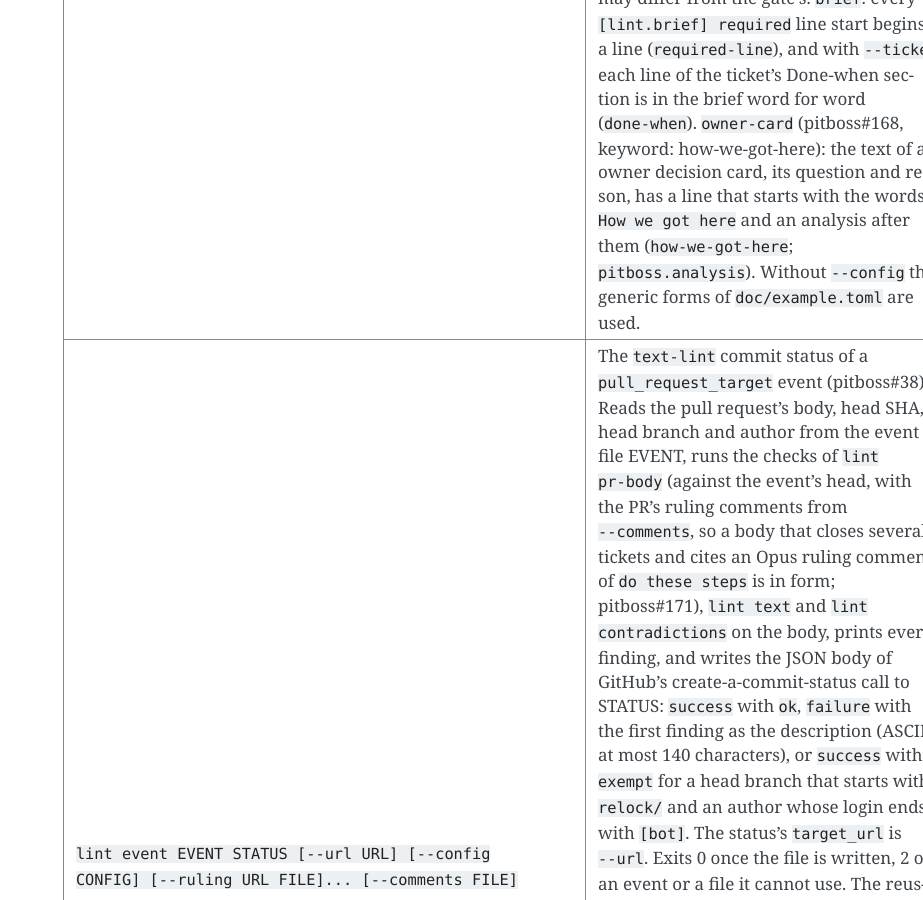
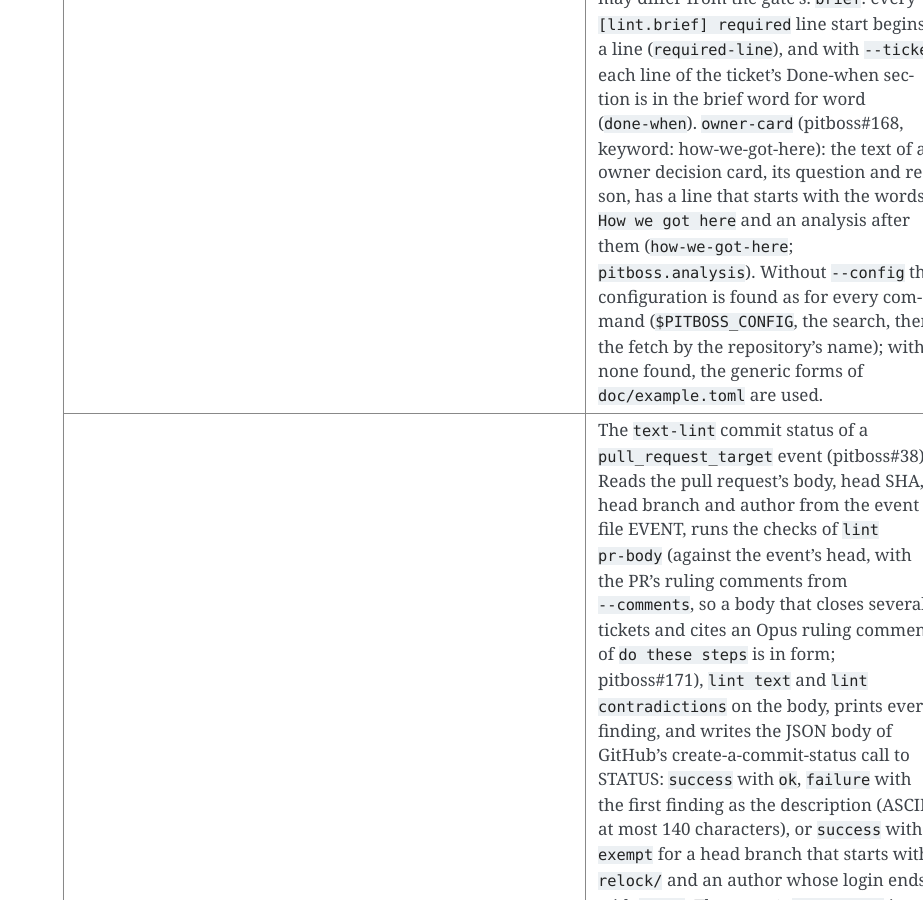
Before and after one commit to dev-skill-up/pitboss, a Sphinx documentation site: the page built from doc/design.rst, in a window 1280 px wide and 900 px high, scrolled down 9583 px. Shown: the whole window, without its empty margins (357-1280 px from the left). Built offline with Sphinx 7.4.7, drawn with Linux system fonts in a browser that asks for light colours.

Commit message:
Say that lint finds its configuration by the fetch too
Co-Authored-By: Claude Sonnet 5.5 <noreply@anthropic.com>
Claude-Session: https://claude.ai/code/session_01HwLsLtFgHv4ix6TZzPYRcT

```diff
--- a/doc/design.rst
+++ b/doc/design.rst
@@ -317,7 +317,9 @@ Commands
        owner decision card, its question and reason, has a line that starts
        with the words ``How we got here`` and an analysis after them
        (``how-we-got-here``; ``pitboss.analysis``).
-       Without ``--config`` the generic forms of ``doc/example.toml`` are
+       Without ``--config`` the configuration is found as for every command
+       (``$PITBOSS_CONFIG``, the search, then the fetch by the repository's
+       name); with none found, the generic forms of ``doc/example.toml`` are
        used.
    * - ``lint event EVENT STATUS [--url URL] [--config CONFIG] [--ruling URL FILE]... [--comments FILE]``
      - The ``text-lint`` commit status of a ``pull_request_target`` event
```
